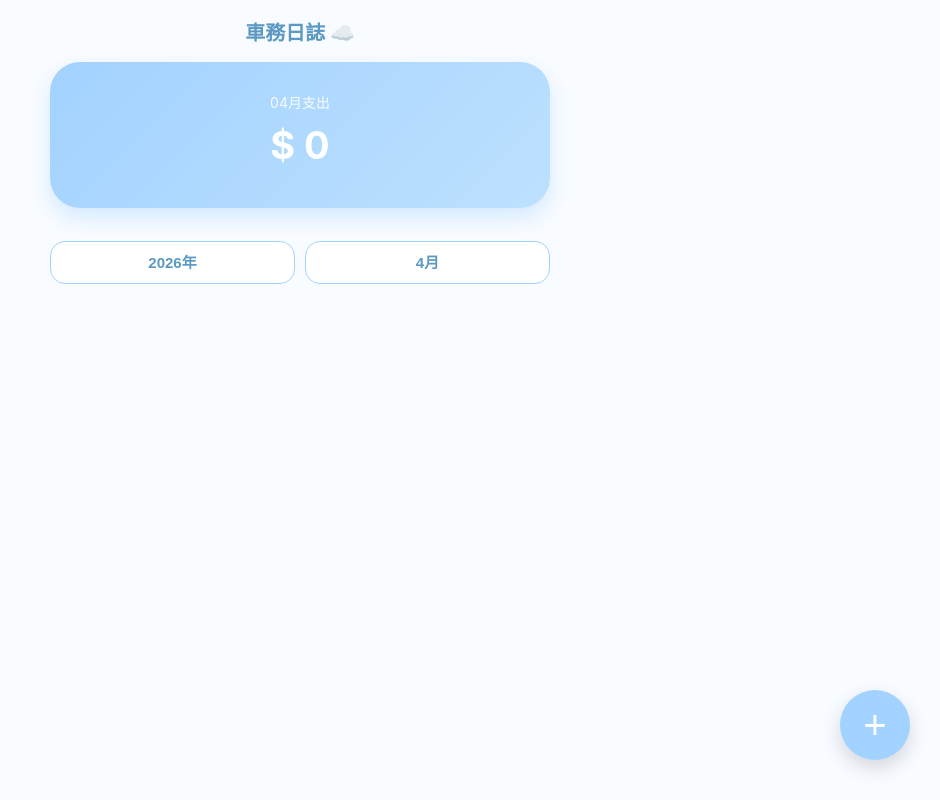
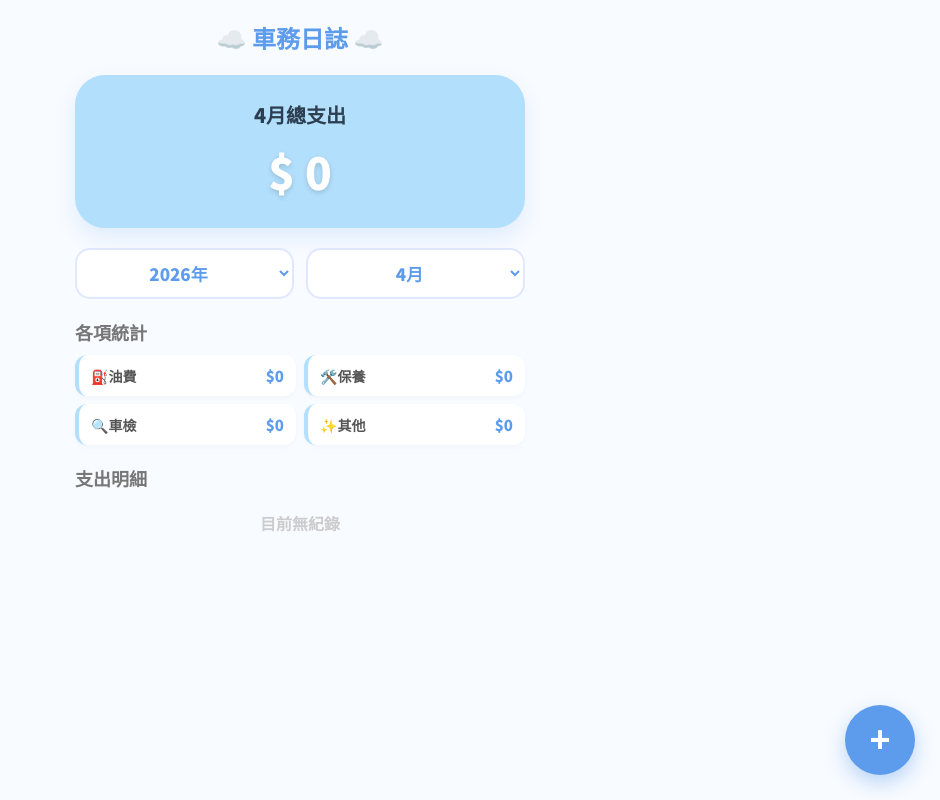
Before and after one commit to Vera9289/car, a plain HTML site: page index.html in a window 1280 px wide. Shown: the whole page, without its empty margins (340-1280 px from the left). Drawn offline with Linux system fonts and the light colour scheme.

Commit message:
Update index.html

```diff
--- a/index.html
+++ b/index.html
@@ -2,172 +2,298 @@
 <html lang="zh-TW">
 <head>
     <meta charset="UTF-8">
-    <meta name="viewport" content="width=device-width, initial-scale=1.0, maximum-scale=1.0, user-scalable=no, viewport-fit=cover">
-
-    <meta name="apple-mobile-web-app-capable" content="yes">
-    <meta name="apple-mobile-web-app-status-bar-style" content="black-translucent">
-    <meta name="apple-mobile-web-app-title" content="車務日誌">
-
-    <title>車務日誌</title>
+    <meta name="viewport" content="width=device-width, initial-scale=1.0">
+    <title>🚘 車務日誌 🚘</title>
 
     <link rel="apple-touch-icon" href="icon.png">
     <link rel="icon" href="icon.png" type="image/jpeg">
 
+    <link href="https://fonts.googleapis.com/css2?family=Noto+Sans+TC:wght@400;500;700;900&display=swap" rel="stylesheet">
     <style>
-        :root { --main: #A2D2FF; --bg: #F8FBFF; }
-        body { font-family: -apple-system, sans-serif; background: var(--bg); margin: 0; padding: env(safe-area-inset-top) 20px calc(100px + env(safe-area-inset-bottom)); -webkit-tap-highlight-color: transparent; }
-        .container { width: 100%; max-width: 500px; margin: auto; }
-        .card { background: linear-gradient(135deg, #A2D2FF, #BDE0FE); color: white; padding: 30px 20px; border-radius: 30px; text-align: center; box-shadow: 0 10px 20px rgba(162, 210, 255, 0.4); margin-bottom: 25px; }
-        .card h2 { margin: 10px 0; font-size: 38px; font-weight: bold; }
-        .filters { display: flex; gap: 10px; margin-bottom: 20px; }
-        .sel { flex: 1; padding: 12px; border-radius: 15px; border: 1.5px solid #A2D2FF; background: white; color: #5B99C2; font-size: 15px; font-weight: bold; -webkit-appearance: none; text-align: center;}
-        .item { background: white; border-radius: 20px; padding: 18px; margin-bottom: 12px; display: flex; align-items: center; justify-content: space-between; box-shadow: 0 4px 10px rgba(0,0,0,0.03); }
-        .info b { display: block; font-size: 16px; color: #444; }
-        .info small { color: #AAA; font-size: 12px; }
-        .price { font-size: 18px; font-weight: bold; color: #7DB9E8; display: flex; align-items: center; }
-
-        /* 🚀 修正：絕對正圓形的 ＋ 按鈕 */
-        .add-btn {
-            position: fixed;
-            bottom: calc(40px + env(safe-area-inset-bottom));
-            right: 30px;
-            width: 70px !important;
-            height: 70px !important;
-            aspect-ratio: 1 / 1; /* 強制寬高 1:1 */
-            background: #A2D2FF;
-            color: white;
-            border-radius: 1000px; /* 這裡改用大數值確保超圓 */
-            border: none;
-            font-size: 40px;
-            box-shadow: 0 8px 20px rgba(0,0,0,0.15);
-            z-index: 999;
-            display: flex;
-            align-items: center;
-            justify-content: center;
-            padding: 0;
-            margin: 0;
-            line-height: 0;
+        :root {
+            --primary-blue: #5D9CEC;
+            --dark-blue: #4A90E2;
+            --header-text: #2C3E50;
+            --light-blue: #B2DFFC;
+            --bg-color: #F8FBFF;
         }
 
-        #pop { display: none; position: fixed; top: 0; left: 0; width: 100%; height: 100%; background: rgba(0,0,0,0.5); z-index: 1000; justify-content: center; align-items: center; }
-        .box { background: white; padding: 25px; border-radius: 25px; width: 80%; max-width: 300px; }
-        .box h3 { margin: 0 0 15px; text-align: center; color: #5B99C2; }
-        input, select { width: 100%; padding: 12px; margin: 8px 0; border-radius: 12px; border: 1px solid #EEE; box-sizing: border-box; font-size: 16px; -webkit-appearance: none; }
-        .btn-group { display: flex; gap: 10px; margin-top: 20px; }
-        .btn { flex: 1; padding: 12px; border: none; border-radius: 12px; font-weight: bold; }
-        .del-icon { margin-left: 12px; cursor: pointer; font-size: 18px; opacity: 0.8; }
+        body {
+            font-family: 'Noto Sans TC', sans-serif;
+            background-color: var(--bg-color);
+            margin: 0;
+            padding: 20px 20px 100px 20px;
+            display: flex;
+            flex-direction: column;
+            align-items: center;
+            color: #333;
+        }
+
+        .container { width: 100%; max-width: 450px; }
+
+        .header-title {
+            color: var(--primary-blue);
+            font-size: 24px;
+            font-weight: 900;
+            text-align: center;
+            margin-bottom: 20px;
+            display: flex;
+            justify-content: center;
+            align-items: center;
+            gap: 8px;
+        }
+
+        /* 總支出區域 */
+        .expense-banner {
+            background-color: var(--light-blue);
+            padding: 25px 20px;
+            border-radius: 30px;
+            box-shadow: 0 10px 20px rgba(93, 156, 236, 0.15);
+            text-align: center;
+            margin-bottom: 20px;
+        }
+
+        .expense-banner span {
+            font-size: 20px;
+            font-weight: 900;
+            color: var(--header-text);
+            display: block;
+            margin-bottom: 10px;
+        }
+
+        .expense-banner h1 {
+            font-size: 44px;
+            margin: 0;
+            font-weight: 900;
+            color: #FFFFFF;
+            text-shadow: 0 2px 5px rgba(0,0,0,0.15);
+        }
+
+        /* 篩選列 */
+        .filter-group { display: flex; gap: 12px; margin-bottom: 20px; }
+        .filter-select {
+            flex: 1; background: white; border: 2px solid #E0E7FF;
+            padding: 10px; border-radius: 15px; color: var(--primary-blue);
+            font-size: 17px; font-weight: 800; text-align: center; outline: none;
+            cursor: pointer; font-family: 'Noto Sans TC', sans-serif;
+        }
+
+        /* 分類統計區 */
+        .section-label { font-size: 18px; font-weight: 900; color: #777; margin-bottom: 10px; display: block; }
+
+        .stats-grid {
+            display: grid;
+            grid-template-columns: 1fr 1fr;
+            gap: 8px;
+            margin-bottom: 20px;
+        }
+        .stats-item {
+            background: white;
+            padding: 10px 12px;
+            border-radius: 12px;
+            font-size: 14px;
+            font-weight: 800;
+            color: #555;
+            border-left: 4px solid var(--light-blue);
+            box-shadow: 0 2px 5px rgba(0,0,0,0.03);
+            display: flex;
+            justify-content: space-between;
+            align-items: center;
+        }
+        .stats-item span { color: var(--primary-blue); font-size: 15px; }
+
+        /* 流水帳明細 */
+        .record-card {
+            background: white;
+            padding: 15px 18px;
+            border-radius: 20px;
+            display: flex;
+            justify-content: space-between;
+            align-items: center;
+            margin-bottom: 10px;
+            box-shadow: 0 4px 12px rgba(0,0,0,0.04);
+        }
+        .record-info { display: flex; align-items: center; gap: 12px; }
+        .record-icon { font-size: 24px; }
+        .record-details b { display: block; font-size: 18px; font-weight: 900; color: #333; }
+        .record-details small { color: #BBB; font-size: 13px; font-weight: 500; }
+
+        .record-right { display: flex; align-items: center; gap: 12px; }
+        .record-amount { font-size: 19px; font-weight: 900; color: var(--primary-blue); }
+        .delete-btn { background: none; border: none; font-size: 20px; cursor: pointer; padding: 0; opacity: 0.5; }
+
+        /* 懸浮按鈕 */
+        .floating-add-btn {
+            position: fixed; right: 25px; bottom: 25px; width: 70px; height: 70px;
+            background-color: var(--primary-blue); color: white; border: none;
+            border-radius: 50%; font-size: 36px; font-weight: bold;
+            box-shadow: 0 8px 20px rgba(93, 156, 236, 0.4); cursor: pointer; z-index: 99;
+        }
+
+        /* 彈窗 */
+        .modal-overlay {
+            display: none; position: fixed; top: 0; left: 0; width: 100%; height: 100%;
+            background: rgba(0, 0, 0, 0.4); backdrop-filter: blur(5px);
+            justify-content: center; align-items: center; z-index: 1000;
+        }
+        .modal-content { background: white; width: 85%; max-width: 350px; padding: 25px; border-radius: 30px; }
+        .input-field { width: 100%; border: 2px solid #F0F0F0; border-radius: 12px; padding: 12px; margin-bottom: 12px; font-size: 17px; font-weight: 800; box-sizing: border-box; outline: none; font-family: 'Noto Sans TC', sans-serif; }
+        .modal-footer { display: flex; gap: 10px; }
+        .modal-btn { flex: 1; padding: 12px; border-radius: 12px; border: none; font-size: 17px; font-weight: 900; cursor: pointer; font-family: 'Noto Sans TC', sans-serif; }
+        .cancel-btn { background: #F5F5F5; color: #888; }
+        .save-btn { background: var(--light-blue); color: var(--primary-blue); }
     </style>
 </head>
 <body>
 
     <div class="container">
-    <h2 style="color: #5B99C2; text-align: center; font-size: 20px;">車務日誌 ☁️</h2>
-    <div class="card">
-        <p id="label" style="font-size: 14px; opacity: 0.9; margin: 0;">載入中</p>
-        <h2 id="total">$ 0</h2>
+        <div class="header-title">☁️ 車務日誌 ☁️</div>
+
+        <div class="expense-banner">
+            <span id="banner-month">--月總支出</span>
+            <h1 id="total-display">$ 0</h1>
         </div>
 
-    <div class="filters">
-        <select id="y" class="sel" onchange="show()"></select>
-        <select id="m" class="sel" onchange="show()">
-            <option value="all">整年</option>
-            <option value="01">1月</option><option value="02">2月</option><option value="03">3月</option>
-            <option value="04">4月</option><option value="05">5月</option><option value="06">6月</option>
-            <option value="07">7月</option><option value="08">8月</option><option value="09">9月</option>
-            <option value="10">10月</option><option value="11">11月</option><option value="12">12月</option>
+        <div class="filter-group">
+            <select class="filter-select" id="yearFilter" onchange="render()">
+                <option value="2026">2026年</option>
+                <option value="2027">2027年</option>
+                <option value="2028">2028年</option>
+                <option value="2029">2029年</option>
+                <option value="2030">2030年</option>
+            </select>
+            <select class="filter-select" id="monthFilter" onchange="render()">
+                <option value="01">1月</option><option value="02">2月</option>
+                <option value="03">3月</option><option value="04">4月</option>
+                <option value="05">5月</option><option value="06">6月</option>
+                <option value="07">7月</option><option value="08">8月</option>
+                <option value="09">9月</option><option value="10">10月</option>
+                <option value="11">11月</option><option value="12">12月</option>
             </select>
         </div>
-    <div id="list"></div>
+
+        <span class="section-label">各項統計</span>
+        <div class="stats-grid" id="statsGrid"></div>
+
+        <span class="section-label">支出明細</span>
+        <div id="history-list"></div>
     </div>
 
-<button class="add-btn" onclick="document.getElementById('pop').style.display='flex'"><span>+</span></button>
+    <button class="floating-add-btn" onclick="toggleModal(true)">+</button>
 
-<div id="pop">
-    <div class="box">
-        <h3>新增項目</h3>
-        <input type="date" id="in-d">
-        <select id="in-t" onchange="toggleNameInput()">
-            <option value="油費">油費 ⛽</option>
-            <option value="保養">保養 🛠️</option>
-            <option value="車檢">車檢 🔍</option>
-            <option value="其他">✨ 其他</option>
+    <div class="modal-overlay" id="modalOverlay">
+        <div class="modal-content">
+            <div style="color:var(--primary-blue); font-weight:900; font-size:20px; text-align:center; margin-bottom:15px;">新增</div>
+            <input type="date" class="input-field" id="datePicker">
+            <select class="input-field" id="categoryPicker">
+                <option value="油費" data-icon="⛽">油費 ⛽</option>
+                <option value="保養" data-icon="🛠️">保養 🛠️</option>
+                <option value="車檢" data-icon="🔍">車檢 🔍</option>
+                <option value="其他" data-icon="✨">其他 ✨</option>
             </select>
-        <input type="text" id="in-n" placeholder="項目名稱" style="display:none">
-        <input type="number" id="in-p" placeholder="金額" inputmode="decimal">
-        <div class="btn-group">
-            <button class="btn" style="background:#EEE; color:#555" onclick="document.getElementById('pop').style.display='none'">取消</button>
-            <button class="btn" style="background:#A2D2FF; color:white" onclick="add()">儲存</button>
+            <input type="number" class="input-field" id="amountInput" placeholder="輸入金額" inputmode="numeric">
+            <div class="modal-footer">
+                <button class="modal-btn cancel-btn" onclick="toggleModal(false)">取消</button>
+                <button class="modal-btn save-btn" onclick="handleSave()">儲存</button>
             </div>
         </div>
     </div>
 
     <script>
-    var db = JSON.parse(localStorage.getItem('car_db_v4')) || [];
-    var today = new Date();
+        let allRecords = [];
 
-    (function init() {
-        var ys = document.getElementById('y');
-        for (var i = 2026; i <= today.getFullYear() + 2; i++) {
-            var o = document.createElement('option'); o.value = i; o.text = i + "年"; ys.appendChild(o);
-        }
-        ys.value = today.getFullYear();
-        document.getElementById('m').value = String(today.getMonth() + 1).padStart(2, '0');
-        document.getElementById('in-d').valueAsDate = today;
-        toggleNameInput();
-        show();
-    })();
-
-    function toggleNameInput() {
-        const type = document.getElementById('in-t').value;
-        const nameInput = document.getElementById('in-n');
-        nameInput.style.display = (type === '油費') ? 'none' : 'block';
-        if (type === '油費') nameInput.value = '';
+        function initDates() {
+            const now = new Date();
+            const y = now.getFullYear();
+            const m = String(now.getMonth() + 1).padStart(2, '0');
+            const d = String(now.getDate()).padStart(2, '0');
+            const yearSelect = document.getElementById('yearFilter');
+            if (y >= 2026 && y <= 2030) yearSelect.value = y;
+            else yearSelect.value = "2026";
+            document.getElementById('monthFilter').value = m;
+            document.getElementById('datePicker').value = `${y}-${m}-${d}`;
         }
 
-    function add() {
-        var d = document.getElementById('in-d').value;
-        var p = document.getElementById('in-p').value;
-        if(!d || !p) return;
-        var dt = new Date(d);
-        db.push({
-            id: Date.now(),
-            t: document.getElementById('in-t').value,
-            n: document.getElementById('in-n').value || document.getElementById('in-t').value,
-            p: p,
-            d: d,
-            s: (dt.getMonth()+1) + "/" + dt.getDate()
-        });
-        localStorage.setItem('car_db_v4', JSON.stringify(db));
-        document.getElementById('pop').style.display = 'none';
-        document.getElementById('in-p').value = '';
-        show();
+        function toggleModal(show) {
+            document.getElementById('modalOverlay').style.display = show ? 'flex' : 'none';
         }
 
-    function show() {
-        var l = document.getElementById('list');
-        var sy = document.getElementById('y').value;
-        var sm = document.getElementById('m').value;
-        var sum = 0;
-        db.sort(function(a,b){ return new Date(b.d) - new Date(a.d); });
-        l.innerHTML = '';
-        db.forEach(function(i) {
-            var id = new Date(i.d);
-            if(String(id.getFullYear()) == sy && (sm == 'all' || String(id.getMonth()+1).padStart(2, '0') == sm)) {
-                sum += parseFloat(i.p);
-                l.innerHTML += '<div class="item"><div class="info"><b>'+i.n+'</b><small>'+i.s+'</small></div><div class="price">$'+parseFloat(i.p).toLocaleString()+' <span class="del-icon" onclick="del('+i.id+')">🗑️</span></div></div>';
-            }
+        function handleSave() {
+            const dateVal = document.getElementById('datePicker').value;
+            const catSelect = document.getElementById('categoryPicker');
+            const amountVal = parseInt(document.getElementById('amountInput').value);
+            if (!amountVal || amountVal <= 0) return alert('請輸入有效金額！');
+
+            allRecords.push({
+                id: Date.now(),
+                year: dateVal.split('-')[0],
+                month: dateVal.split('-')[1],
+                fullDate: dateVal,
+                category: catSelect.value,
+                icon: catSelect.options[catSelect.selectedIndex].getAttribute('data-icon'),
+                amount: amountVal,
+                createTime: new Date().getTime()
             });
-        document.getElementById('total').innerText = '$ ' + sum.toLocaleString();
-        document.getElementById('label').innerText = (sm == 'all' ? sy + '年' : sm + '月') + '支出';
+            render();
+            document.getElementById('amountInput').value = '';
+            toggleModal(false);
         }
 
-    function del(id) {
-        if(confirm("確定刪除嗎？")) {
-            db = db.filter(function(x){ return x.id !== id; });
-            localStorage.setItem('car_db_v4', JSON.stringify(db));
-            show();
+        function deleteRecord(id) {
+            if(confirm('確定要刪除嗎？')) {
+                allRecords = allRecords.filter(r => r.id !== id);
+                render();
             }
         }
+
+        function render() {
+            const fYear = document.getElementById('yearFilter').value;
+            const fMonth = document.getElementById('monthFilter').value;
+            const historyList = document.getElementById('history-list');
+            const totalDisplay = document.getElementById('total-display');
+            const statsGrid = document.getElementById('statsGrid');
+
+            document.getElementById('banner-month').innerText = `${parseInt(fMonth)}月總支出`;
+
+            const filtered = allRecords.filter(r => r.year === fYear && r.month === fMonth);
+            const stats = { "⛽油費": 0, "🛠️保養": 0, "🔍車檢": 0, "✨其他": 0 };
+            let total = 0;
+
+            filtered.forEach(r => {
+                stats[r.category] += r.amount;
+                total += r.amount;
+            });
+
+            totalDisplay.innerText = `$ ${total.toLocaleString()}`;
+
+            statsGrid.innerHTML = Object.entries(stats).map(([name, val]) => `
+                <div class="stats-item">${name} <span>$${val.toLocaleString()}</span></div>
+            `).join('');
+
+            filtered.sort((a, b) => b.createTime - a.createTime);
+            historyList.innerHTML = filtered.length ? filtered.map(r => `
+                <div class="record-card">
+                    <div class="record-info">
+                        <div class="record-icon">${r.icon}</div>
+                        <div class="record-details">
+                            <b>${r.category}</b>
+                            <small>${r.fullDate}</small>
+                        </div>
+                    </div>
+                    <div class="record-right">
+                        <div class="record-amount">$ ${r.amount.toLocaleString()}</div>
+                        <button class="delete-btn" onclick="deleteRecord(${r.id})">🗑️</button>
+                    </div>
+                </div>
+            `).join('') : '<p style="text-align:center; color:#ccc; font-weight:700; margin-top:20px;">目前無紀錄</p>';
+        }
+
+        document.getElementById('modalOverlay').addEventListener('click', (e) => {
+            if (e.target.id === 'modalOverlay') toggleModal(false);
+        });
+
+        initDates();
+        render();
     </script>
 </body>
 </html>
```
Lines whose indentation alone changed are shown as unchanged.
